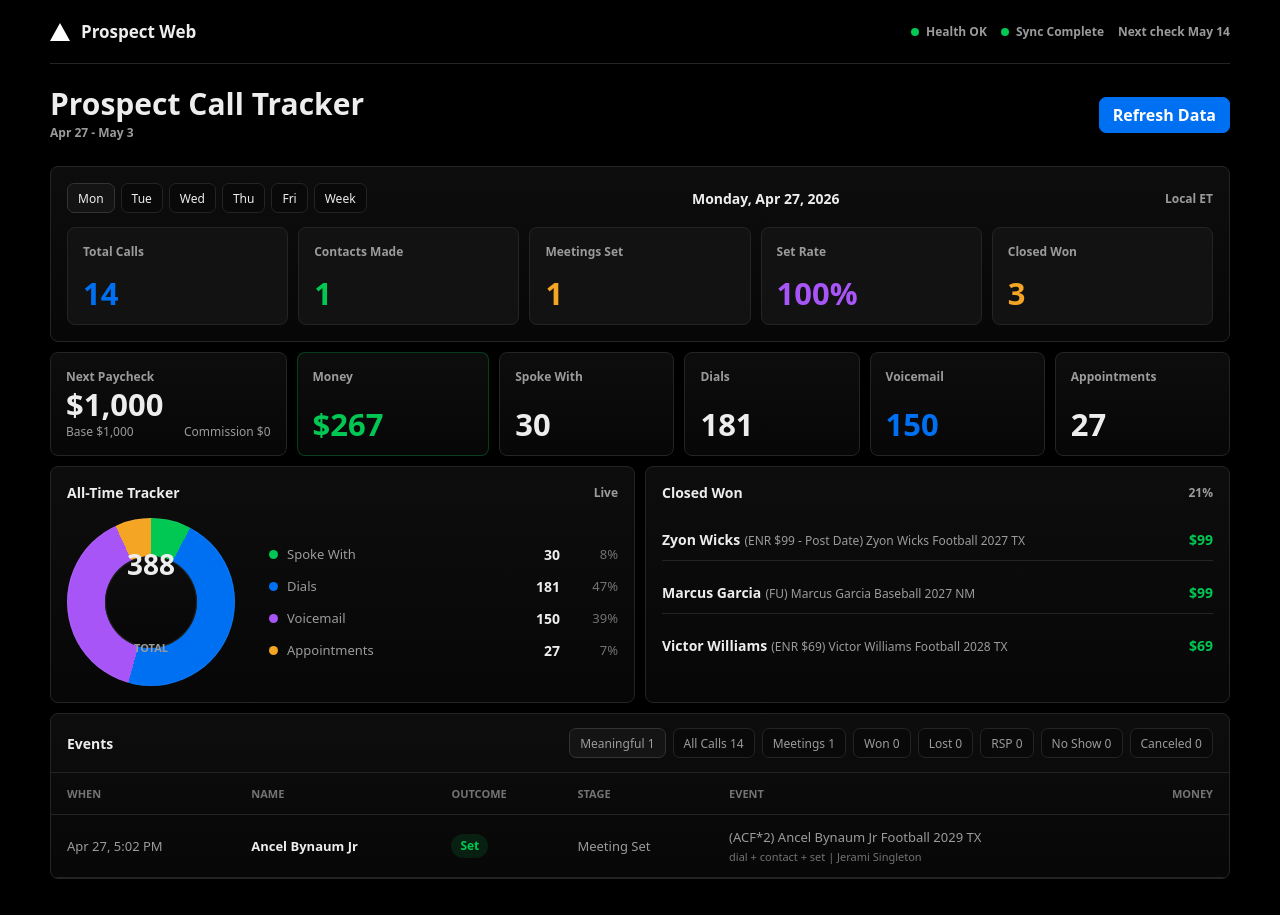
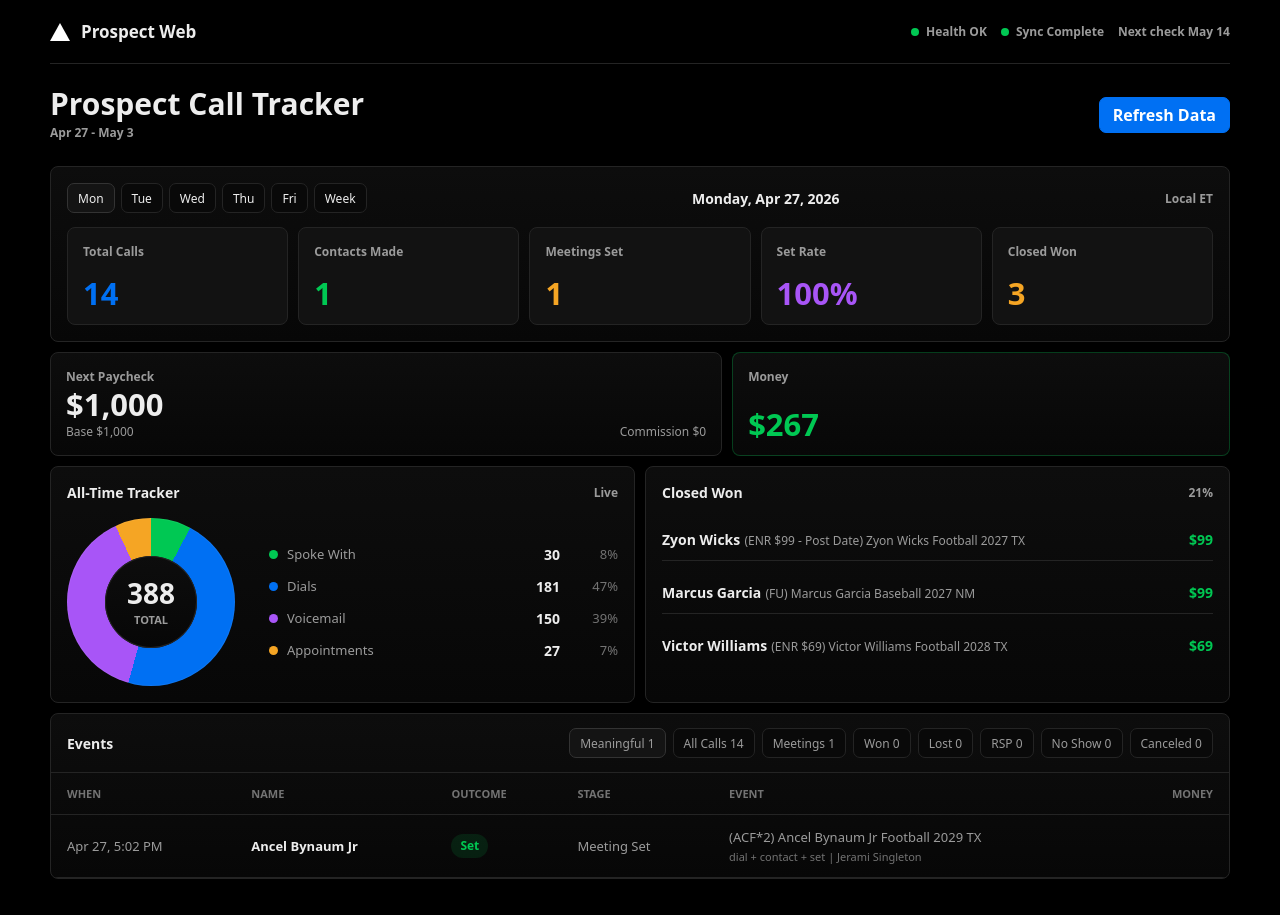
Before and after one commit to 23Maestro/prospect-pipeline, a Next.js app in the folder apps/prospect-web/: page /prospect-call-tracker in a window 1280 px wide. Built offline with nearby package versions, Linux system fonts and the light colour scheme.

Commit message:
Center call tracker donut totals

```diff
--- a/apps/prospect-web/app/prospect-call-tracker/page.tsx
+++ b/apps/prospect-web/app/prospect-call-tracker/page.tsx
@@ -6,7 +6,7 @@ export default function ProspectCallTrackerPage() {
   return (
     <>
       <meta name="viewport" content="width=device-width, initial-scale=1" />
-      <link rel="stylesheet" href="/prospect-call-tracker/styles.css?v=20260503-donut" />
+      <link rel="stylesheet" href="/prospect-call-tracker/styles.css?v=20260503-donut-center" />
       <main className="shell">
         <header className="topbar">
           <a className="brand-row" href="/">
@@ -92,22 +92,6 @@ export default function ProspectCallTrackerPage() {
             <span>Money</span>
             <strong id="moneyEarned">$0</strong>
           </article>
-          <article className="metric">
-            <span>Spoke With</span>
-            <strong id="spokeWith">0</strong>
-          </article>
-          <article className="metric">
-            <span>Dials</span>
-            <strong id="totalEvents">0</strong>
-          </article>
-          <article className="metric">
-            <span>Voicemail</span>
-            <strong id="voicemailOnly">0</strong>
-          </article>
-          <article className="metric">
-            <span>Appointments</span>
-            <strong id="appointmentsTracked">0</strong>
-          </article>
         </section>
 
         <section className="split">
@@ -150,7 +134,7 @@ export default function ProspectCallTrackerPage() {
           </div>
         </section>
       </main>
-      <Script src="/prospect-call-tracker/app.js?v=20260503-donut" strategy="afterInteractive" />
+      <Script src="/prospect-call-tracker/app.js?v=20260503-donut-center" strategy="afterInteractive" />
     </>
   );
 }
--- a/apps/prospect-web/public/prospect-call-tracker/app.js
+++ b/apps/prospect-web/public/prospect-call-tracker/app.js
@@ -196,7 +196,8 @@ async function refreshAllData() {
 }
 
 function setText(id, value) {
-  $(id).textContent = value;
+  const element = $(id);
+  if (element) element.textContent = value;
 }
 
 function countsAsDial(row) {
@@ -465,8 +466,10 @@ function renderBars() {
         return `
           <div class="donut-wrap">
             <div class="donut" style="--donut:${segments.join(', ')}">
-              <span>${total}</span>
-              <small>Total</small>
+              <div class="donut-center">
+                <span>${total}</span>
+                <small>Total</small>
+              </div>
             </div>
             <div class="donut-legend">
               <div class="legend-row">
--- a/apps/prospect-web/public/prospect-call-tracker/styles.css
+++ b/apps/prospect-web/public/prospect-call-tracker/styles.css
@@ -252,7 +252,7 @@ h2 {
 
 .metrics {
   display: grid;
-  grid-template-columns: 1.35fr 1.1fr repeat(4, 1fr);
+  grid-template-columns: minmax(280px, 1.35fr) minmax(220px, 1fr);
   gap: 10px;
   margin: 10px 0;
 }
@@ -322,8 +322,6 @@ h2 {
   width: 168px;
   aspect-ratio: 1;
   border-radius: 50%;
-  display: grid;
-  place-items: center;
   background: conic-gradient(var(--donut));
   box-shadow: inset 0 0 0 1px rgba(255, 255, 255, 0.06);
 }
@@ -337,21 +335,35 @@ h2 {
   box-shadow: inset 0 0 0 1px var(--line);
 }
 
-.donut span,
-.donut small {
+.donut-center {
+  position: absolute;
+  inset: 38px;
+  z-index: 1;
+  display: flex;
+  flex-direction: column;
+  align-items: center;
+  justify-content: center;
+  border-radius: 50%;
+  text-align: center;
+}
+
+.donut-center span,
+.donut-center small {
   position: relative;
   z-index: 1;
 }
 
-.donut span {
+.donut-center span {
   font-size: 28px;
   line-height: 1;
   font-weight: 760;
 }
 
-.donut small {
+.donut-center small {
+  margin-top: 7px;
   color: var(--muted);
   font-size: 11px;
+  line-height: 1;
   font-weight: 650;
   text-transform: uppercase;
 }
@@ -613,6 +625,10 @@ tbody tr:hover {
   .donut::after {
     inset: 33px;
   }
+
+  .donut-center {
+    inset: 33px;
+  }
 }
 
 @media (max-width: 680px) {
```
Also changed, not shown: 2 other files (tests, documents, lock files or other folders).
